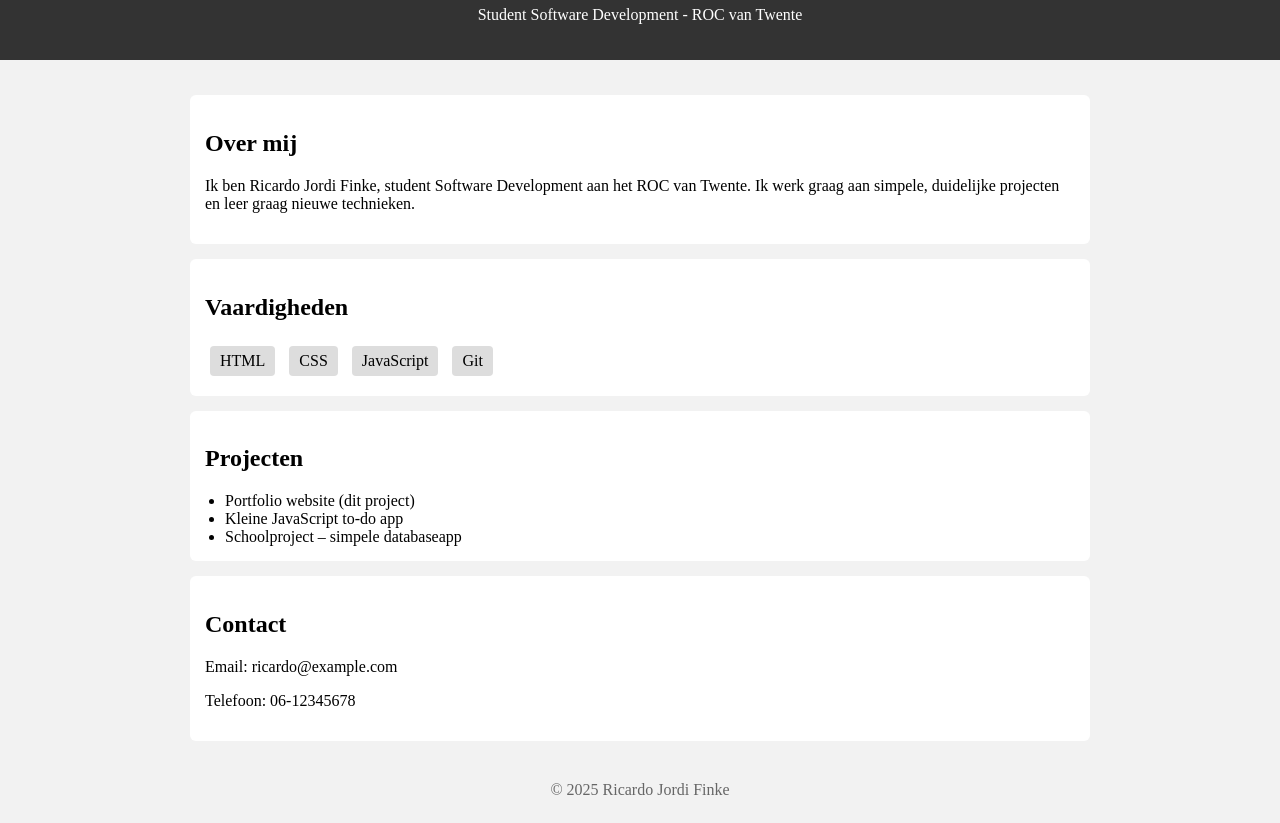
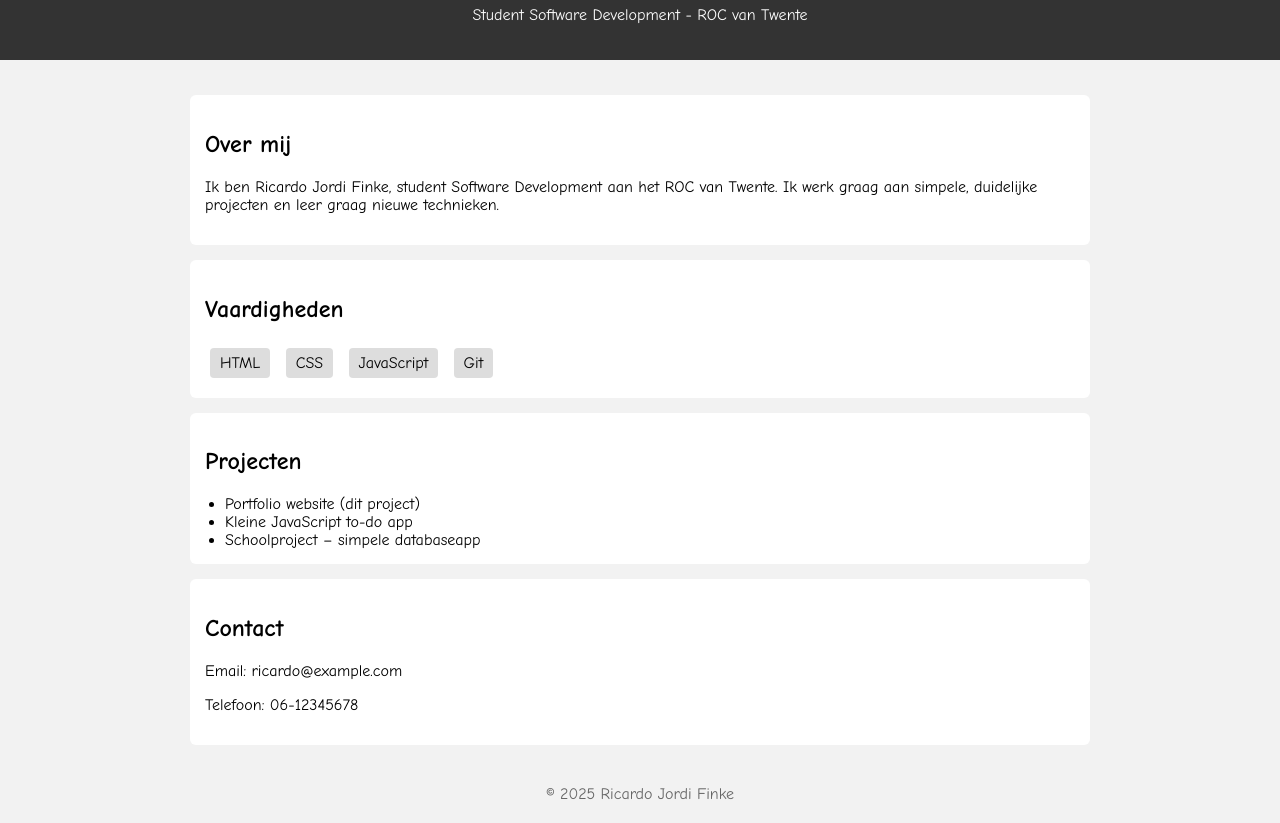
Before and after one commit to RicardoFinke1/RicardoFinke1.github.io, a plain HTML site: page index.html in a window 1280 px wide. Shown: the part 94-917 px from the top of the page. Drawn offline with Linux system fonts and the light colour scheme.

Commit message:
Change font-family to 'Comic Sans MS' with fallbacks

```diff
--- a/style.css
+++ b/style.css
@@ -1,5 +1,5 @@
 html {
-  font-family: Comic-sans;
+  font-family: "Comic Sans MS", "Comic Sans", cursive;
 }
 body {
   margin: 0;
```
